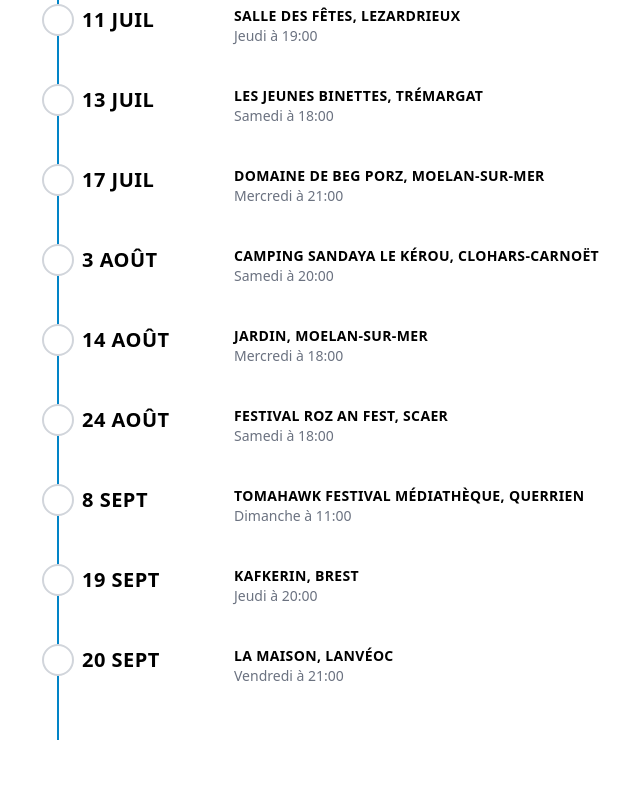
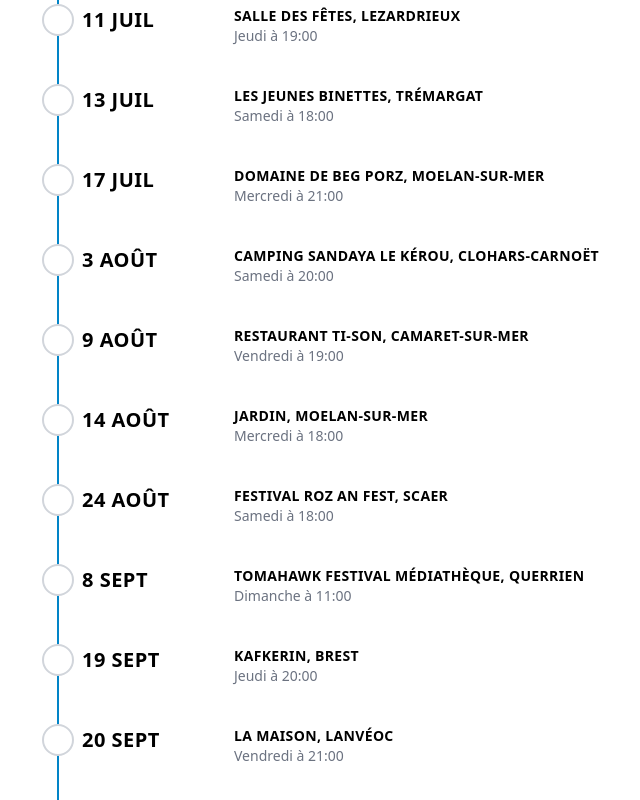
Before and after one commit to AlexandreKempf/en-tete-a-texte, a SvelteKit app: page /concerts in a window 1280 px wide. Shown: the part 1406-2206 px from the top of the page, without its empty margins (598-1238 px from the left). Before the commit the page ends 2146 px from the top, so only its background shows below. Built offline with nearby package versions, Linux system fonts and the light colour scheme.

Commit message:
Update concerts.js

```diff
--- a/src/routes/concerts.js
+++ b/src/routes/concerts.js
@@ -262,6 +262,10 @@ export const concerts = [
         place: 'Camping Sandaya Le Kérou, Clohars-Carnoët'
     },
     {
+        date: new Date(2024, 7, 9, 19),
+        place: 'Restaurant Ti-son, Camaret-sur-Mer'
+    },
+    {
         date: new Date(2024, 7, 14, 18),
         place: 'Jardin, Moelan-Sur-Mer'
     },
```
